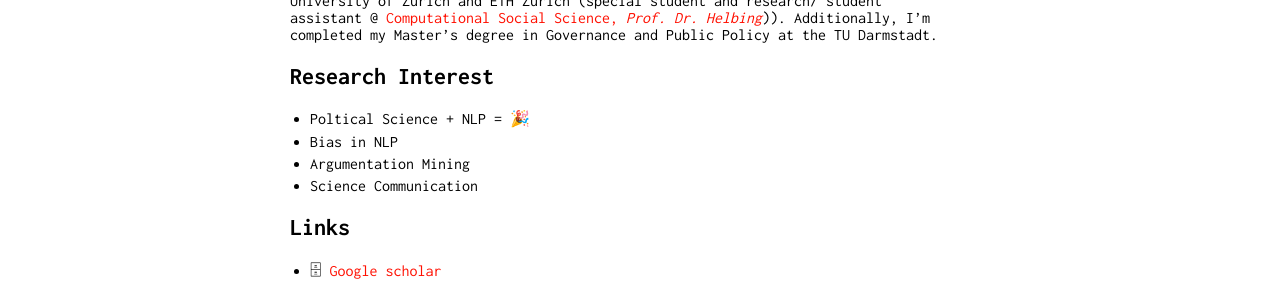
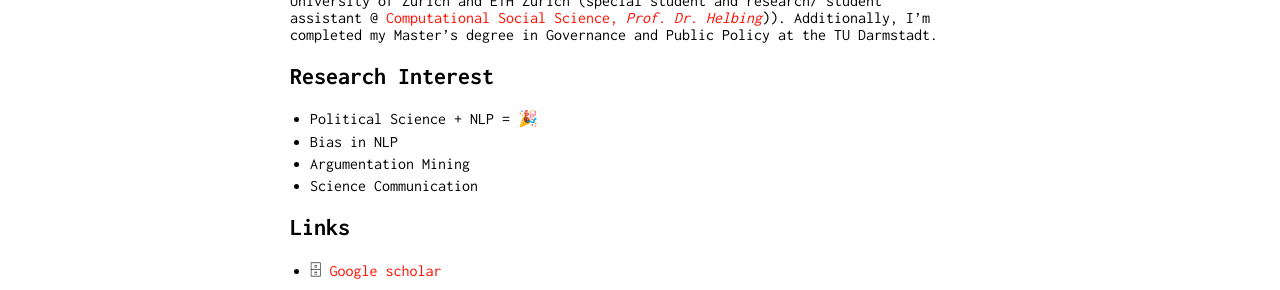
Before and after one commit to chkla/gitPage, a Jekyll site: the page built from index.md, in a window 1280 px wide. Shown: the part 252-542 px from the top of the page. Built offline with Jekyll 4.4.1, drawn with Linux system fonts in a browser that asks for light colours; our own code applies the rules of GitHub Pages for plain Markdown files.

Commit message:
Update index.md

```diff
--- a/index.md
+++ b/index.md
@@ -9,7 +9,7 @@ layout: default
 Hi, I am Christopher a doctoral researcher in NLP @ [UKP TU Darmstadt, <i>Prof. Dr. Iryna Gurevych</i>](https://www.informatik.tu-darmstadt.de/ukp/ukp_home/about_ukp/index.en.jsp). My work focuses on interdisciplinary research for Argumentation Mining and Bias in NLP. I hold a Master (<i>with distinction</i>) in Computer Science from TU Darmstadt (abroad semester at the University of Zurich and ETH Zurich (special student and research/ student assistant @ [Computational Social Science, <i>Prof. Dr. Helbing</i>](http://www.coss.ethz.ch))). Additionally, I’m completed my Master’s degree in Governance and Public Policy at the TU Darmstadt.
 
 ## Research Interest
-* Poltical Science + NLP = 🎉
+* Political Science + NLP = 🎉
 * Bias in NLP
 * Argumentation Mining
 * Science Communication
```
